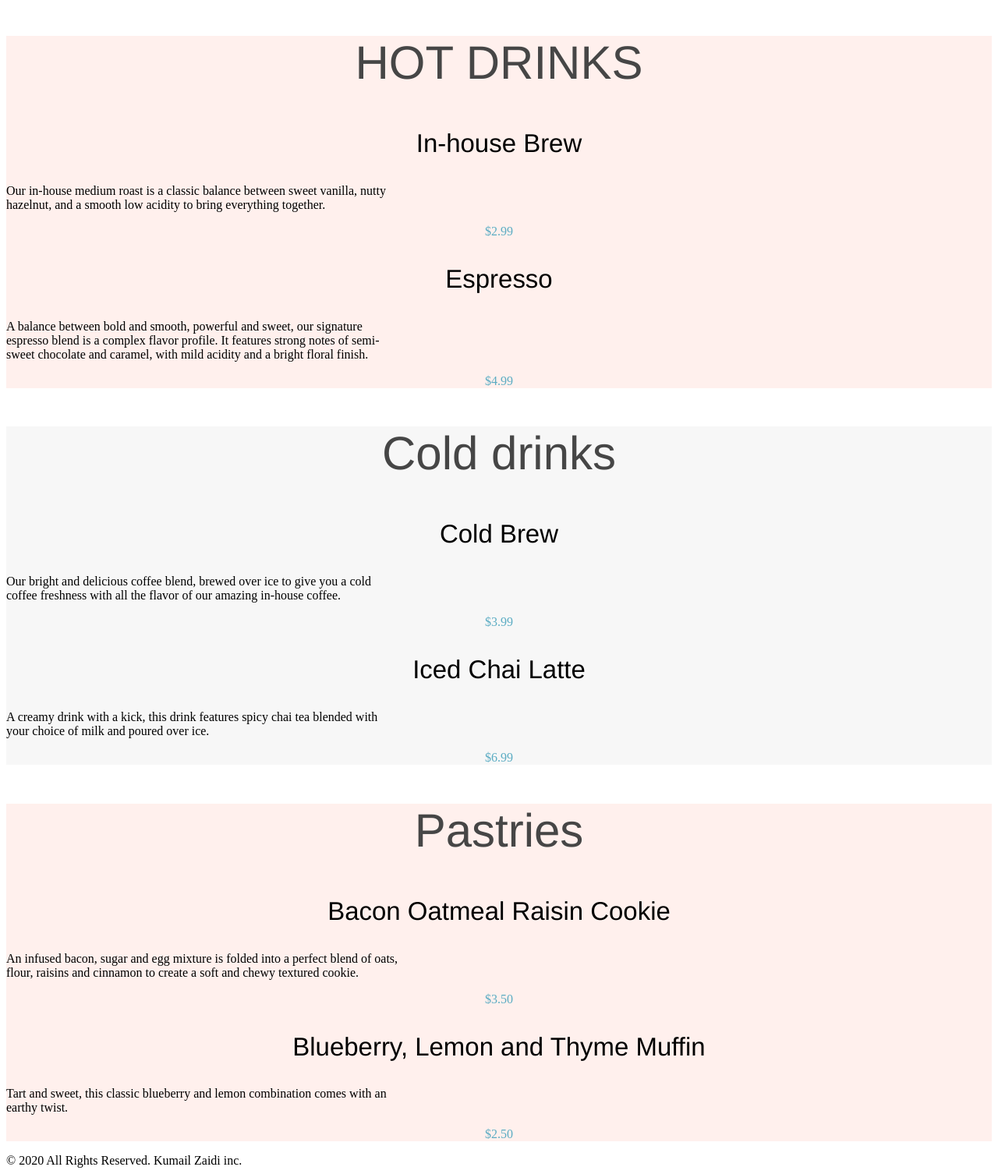
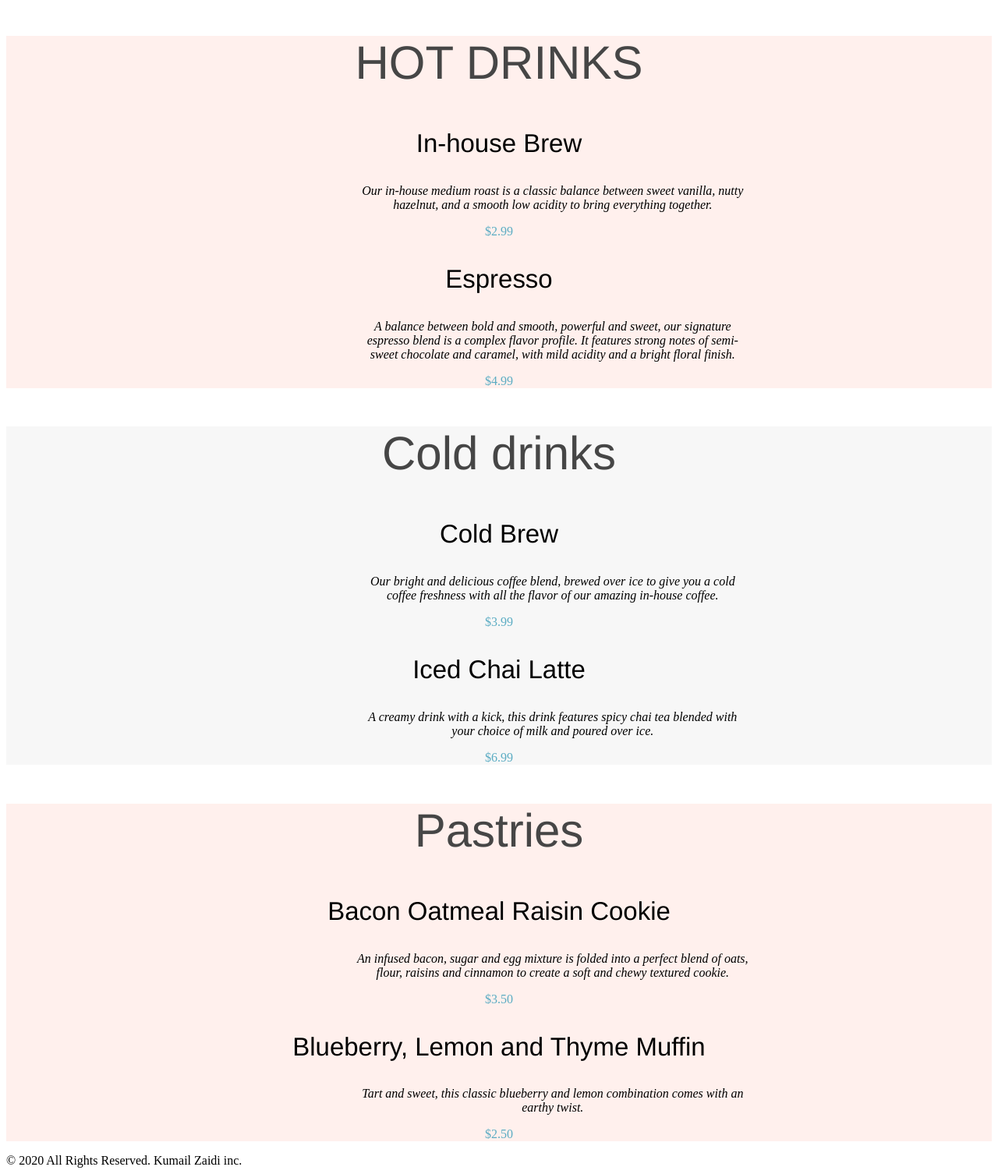
Before and after one commit to elhamsdtn/Coffee-Shop-CSS-Part-2, a PHP site: page /Pages/menu.html in a window 1280 px wide; the page is wider, and only the part inside the window is pictured. Shown: the part 818-2324 px from the top of that part at 78% size. Run offline with PHP 8.4, Linux system fonts and the light colour scheme.

Commit message:
styled menu items

```diff
--- a/Styles/menu.css
+++ b/Styles/menu.css
@@ -62,4 +62,9 @@
 
 .product-description {
     width: 40%;
+    display: flex;
+    justify-content: center;
+    text-align: center;
+    margin-left: 28rem;
+    font-style: italic;
 }
```
